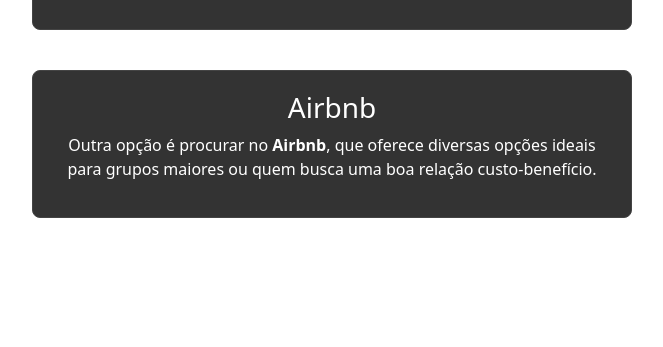
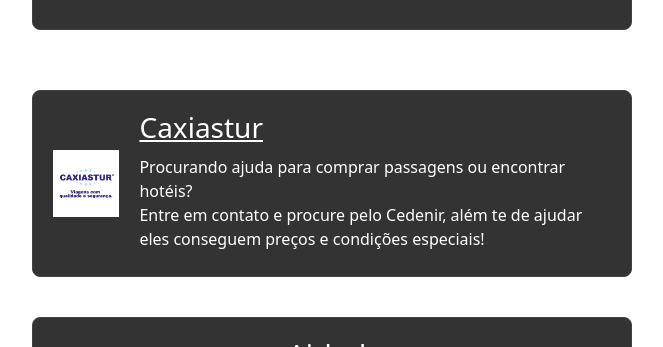
Before and after one commit to Leobbianchi/wedding_website, a React (Vite) app: page /dicas-dos-noivos in a window 1280 px wide. Shown: the part 3341-3688 px from the top of the page, without its empty margins (308-971 px from the left). Before the commit the page ends 3579 px from the top, so only its background shows below. Built offline with nearby package versions, Linux system fonts and the light colour scheme; grey boxes are pictures that could not be loaded.

Commit message:
inclusao da dica de agencia

```diff
--- /dev/null
+++ b/src/components/Agency.tsx
@@ -0,0 +1,42 @@
+import React from 'react';
+import '../styles/Agency.css';
+
+interface HotelInfoCardProps {
+  name: string;
+  distance: string;
+  address: string;
+  mapSrc: string;
+  link: string;
+}
+
+interface AgencyProps {
+    logo: string;
+    link: string;
+    name: string;
+}
+
+const AgencySuggestion: React.FC<AgencyProps> = ({logo, link, name}) =>{
+    return(
+        <div className="agency-suggestion-card">
+            <div className='agency-logo'>
+                <a href={link} target="_blank" rel="noopener noreferrer" className="agency-link">
+                    <img src={logo} />
+                </a>
+            </div>
+            <div>
+            <h3>
+                <a href={link} target="_blank" rel="noopener noreferrer" className="agency-link">
+                    {name}
+                </a>
+            </h3>
+            <p>
+                Procurando ajuda para comprar passagens ou encontrar hotéis?<br></br>
+                Entre em contato e procure pelo Cedenir, além te de ajudar eles conseguem preços e condições especiais!
+            </p>
+            </div>
+        </div>
+    )
+}
+
+
+export default AgencySuggestion;
--- a/src/pages/Tips.tsx
+++ b/src/pages/Tips.tsx
@@ -1,12 +1,23 @@
 import React from 'react';
 import ImageCarousel from '../components/ImageCarousel';
 import HotelInfoCard from '../components/HotelInfoCard';
+import AgencySuggestion from '../components/Agency';
 import '../styles/Tips.css';
 
 import milaleo1 from '../assets/images/milaleo1.jpg';
 import milaleo2 from '../assets/images/milaleo2.jpg';
 import milaleo3 from '../assets/images/milaleo3.jpg';
 import milaleo4 from '../assets/images/milaleo4.jpg';
+
+import caxiasturLogo from '../assets/images/caxiastur.png';
+
+
+// Agencia de turismo
+const agencyData  = [{
+  logo: caxiasturLogo,
+  link: "https://www.comprarviagem.com.br/caxiastur/home",
+  name: "Caxiastur",
+}];
 
 // Dados dos hotéis para exibição
 const hotelData = [
@@ -95,6 +106,19 @@
           />
         ))}
 
+        <div>
+
+        {agencyData.map((agency, index) => (
+          <AgencySuggestion
+            key={index}
+            logo={agency.logo}
+            link={agency.link}
+            name={agency.name}
+          />
+        ))}
+
+        </div>
+
         <div className="airbnb-card">
           <h3>Airbnb</h3>
           <p>
--- /dev/null
+++ b/src/styles/Agency.css
@@ -0,0 +1,43 @@
+.agency-suggestion-card {
+    background-color: #333;
+    color: #fff;
+    padding: 20px;
+    margin: 20px 0;
+    border-radius: 8px;
+    border: 1px solid #444;
+    width: 100%;
+    max-width: 600px;
+    display: flex; /* Para alinhar o logo e o texto lado a lado */
+    align-items: center;
+  }
+
+  .agency-logo {
+    width: 20%; /* Ocupa 20% do card */
+    margin-right: 20px; /* Espaçamento entre o logo e o texto */
+  }
+
+  .agency-logo img {
+    width: 100%; /* Garante que a imagem preencha o contêiner */
+    height: auto; /* Mantém a proporção da imagem */
+    display: block; /* Remove espaços extras em torno da imagem */
+  }
+
+  .agency-suggestion-card h3 {
+    margin: 0 0 10px;
+    text-align: left;
+  }
+
+  .agency-suggestion-card p {
+    margin: 5px 0;
+    text-align: left;
+  }
+
+  .agency-link {
+    color: #fff;
+    text-decoration: underline;
+    transition: color 0.3s;
+  }
+
+  .agency-link:hover {
+    color: #ccc;
+  }
```
Also changed, not shown: src/assets/images/caxiastur.png (added).
